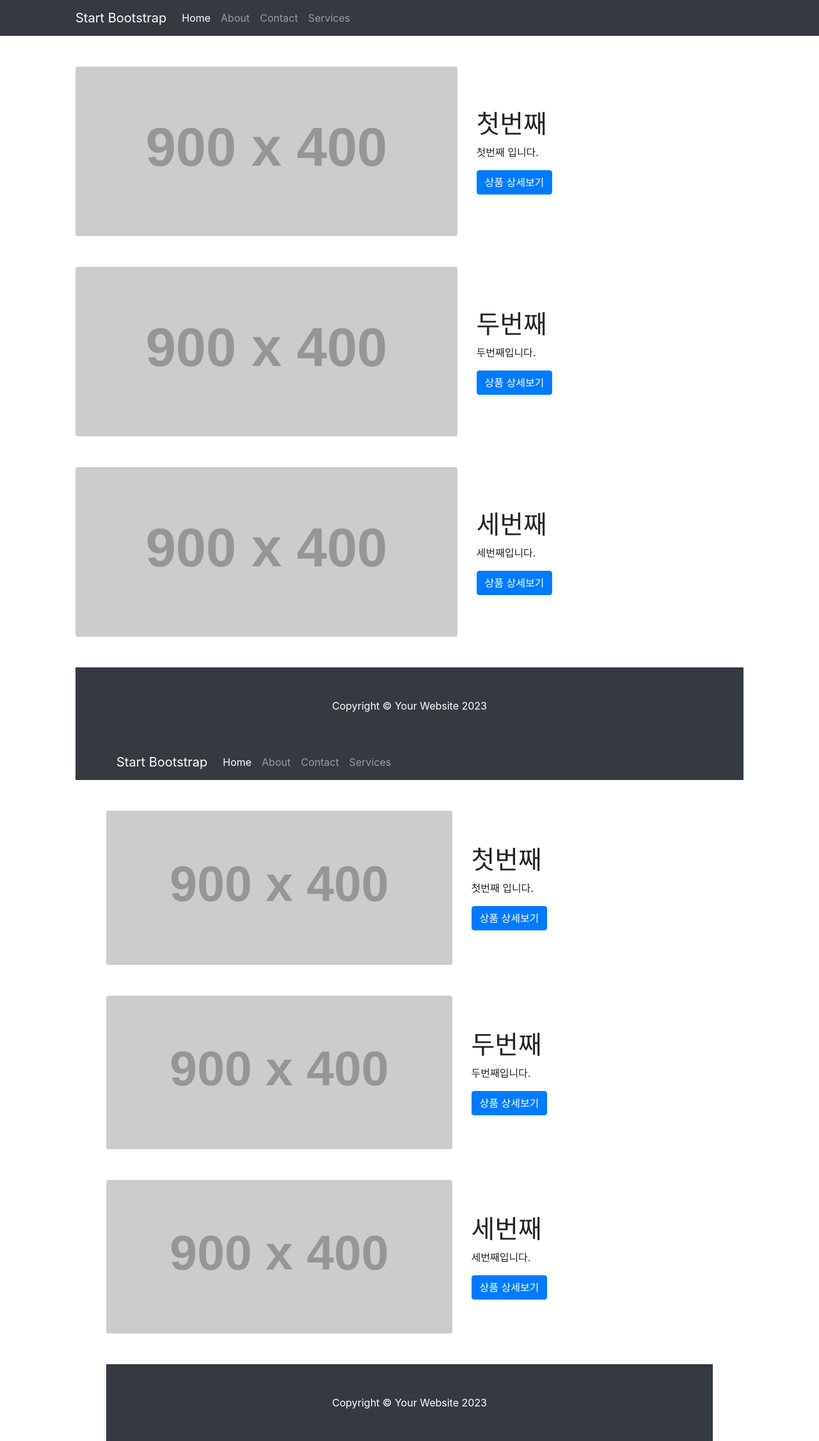
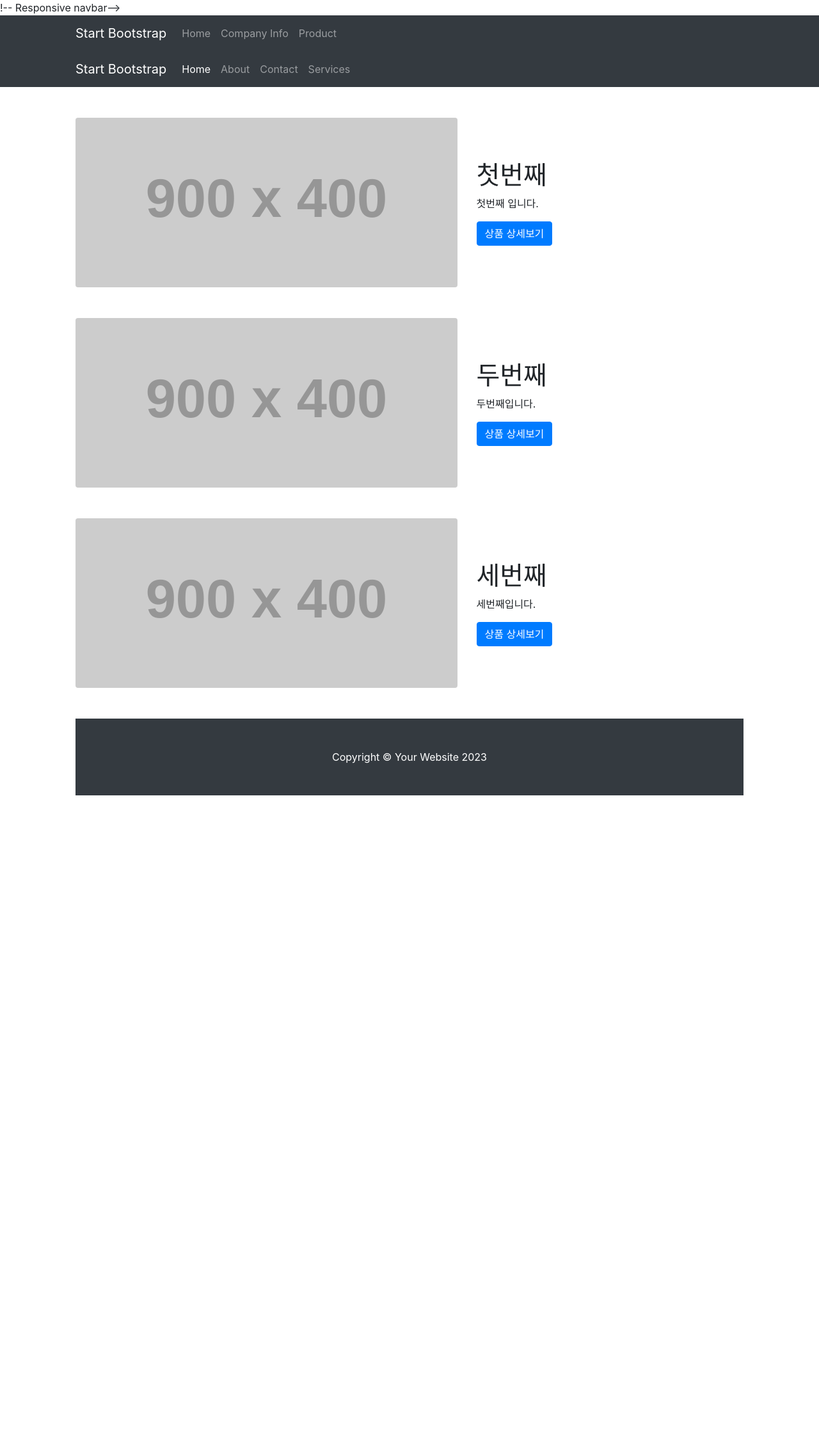
Before and after one commit to projectmiluju/comento_site, a Django app: template myproject/templates/pages/base.html in a window 1280 px wide. Shown: the whole page at 64% size. After the commit the page ends 1243 px from the top, so only its background shows below. Run offline with Django 4.2, Linux system fonts and the light colour scheme; the template is opened without the code that fills it: values that come from a table or form of the project are taken from there, others are empty; data comes from the database, SQL or seed files in the repository; grey boxes labelled with a size stand in for pictures from a placeholder-image service; some libraries are stand-ins or nearby versions.

Commit message:
feat(header,footer 템플릿화):
navbar.html

```diff
--- a/myproject/templates/pages/navbar.html
+++ b/myproject/templates/pages/navbar.html
@@ -1,62 +1,10 @@
-<!DOCTYPE html>
-{% load static %}
-<html lang="ko">
-<head>
-    <meta charset="utf-8" />
-    <meta name="viewport" content="width=device-width, initial-scale=1, shrink-to-fit=no" />
-    <meta name="description" content="" />
-    <meta name="author" content="" />
-    <title>Small Business - Start Bootstrap Template</title>
-    <!-- Favicon-->
-    <link rel="icon" type="image/x-icon" href="../../../../../../../Downloads/startbootstrap-small-business-gh-pages/assets/favicon.ico" />
-    <!-- Core theme CSS (includes Bootstrap)-->
-    <link rel="stylesheet" type="text/css" href="{% static 'styles.css' %}">
-    <link rel="stylesheet" type="text/css" href="{% static 'bootstrap.min.css' %}">
-
-</head>
-<body>
-<!-- Responsive navbar-->
-<nav class="navbar navbar-expand-lg navbar-dark bg-dark">
-    <div class="container px-5">
-        <a class="navbar-brand" href="#!">Start Bootstrap</a>
-        <button class="navbar-toggler" type="button" data-bs-toggle="collapse" data-bs-target="#navbarSupportedContent" aria-controls="navbarSupportedContent" aria-expanded="false" aria-label="Toggle navigation"><span class="navbar-toggler-icon"></span></button>
-        <div class="collapse navbar-collapse" id="navbarSupportedContent">
-            <ul class="navbar-nav ms-auto mb-2 mb-lg-0">
-                <li class="nav-item"><a class="nav-link active" aria-current="page" href="#!">Home</a></li>
-                <li class="nav-item"><a class="nav-link" href="#!">About</a></li>
-                <li class="nav-item"><a class="nav-link" href="#!">Contact</a></li>
-                <li class="nav-item"><a class="nav-link" href="#!">Services</a></li>
-            </ul>
-        </div>
-    </div>
+!-- Responsive navbar-->
+<nav class="navbar navbar-expand-lg navbar-dark bg-dark"> <div class="container px-5">
+    <a class="navbar-brand" href="#!">Start Bootstrap</a>
+    <button class="navbar-toggler" type="button" data-bs-toggle="collapse" data-bs- target="#navbarSupportedContent" aria-controls="navbarSupportedContent" aria- expanded="false" aria-label="Toggle navigation"><span class="navbar-toggler- icon"></span></button>
+    <div class="collapse navbar-collapse" id="navbarSupportedContent"> <ul class="navbar-nav ms-auto mb-2 mb-lg-0">
+        <li class="nav-item"><a class="nav-link" href="/">Home</a></li>
+        <li class="nav-item"><a class="nav-link" href="/company/">Company Info</a></li>
+        <li class="nav-item"><a class="nav-link" href="/mysite/">Product</a></li> </ul>
+    </div> </div>
 </nav>
-<!-- Page Content-->
-<div class="container px-4 px-lg-5">
-    <!-- Heading Row-->
-    {% if content_list %}
-    {% for content in content_list %}
-    <div class="row gx-4 gx-lg-5 align-items-center my-5">
-        <div class="col-lg-7"><img class="img-fluid rounded mb-4 mb-lg-0" src="https://dummyimage.com/900x400/dee2e6/6c757d.jpg" alt="..." /></div>
-        <div class="col-lg-5">
-            <h1 class="font-weight-light">{{ content.title }}</h1>
-            <p>{{ content.content }}</p>
-            <a class="btn btn-primary" href="/mysite/{{ content.id }}/">상품 상세보기</a>
-        </div>
-    </div>
-    {% endfor %}
-    {% else %}
-    <div class="row gx-4 gx-lg-5 align-items-center my-5">
-        <div class="col-lg-7"><img class="img-fluid ro무nded mb-4 mb-lg-0" src="https://dummyimage.com/900x400/dee2e6/6c757d.jpg" alt="..." /></div>
-        <div class="col-lg-5">
-            <h1 class="font-weight-light">콘텐츠가 없습니다</h1>
-            <p>내용무</p>
-        </div>
-    </div>
-    {% endif %}
-
-    <!-- Footer-->
-    <footer class="py-5 bg-dark">
-        <div class="container px-4 px-lg-5"><p class="m-0 text-center text-white">Copyright &copy; Your Website 2023</p></div>
-    </footer>
-</body>
-</html>
```
